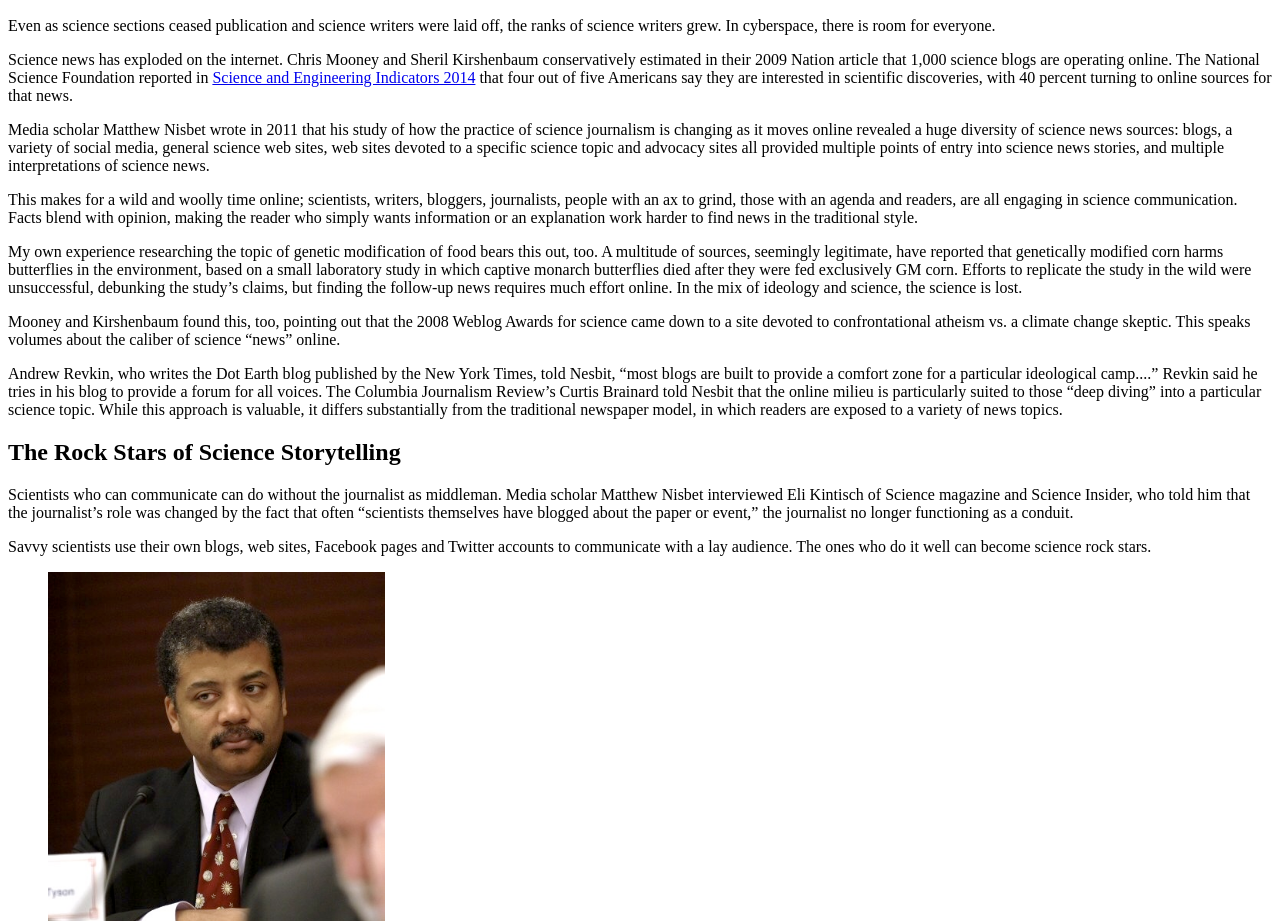
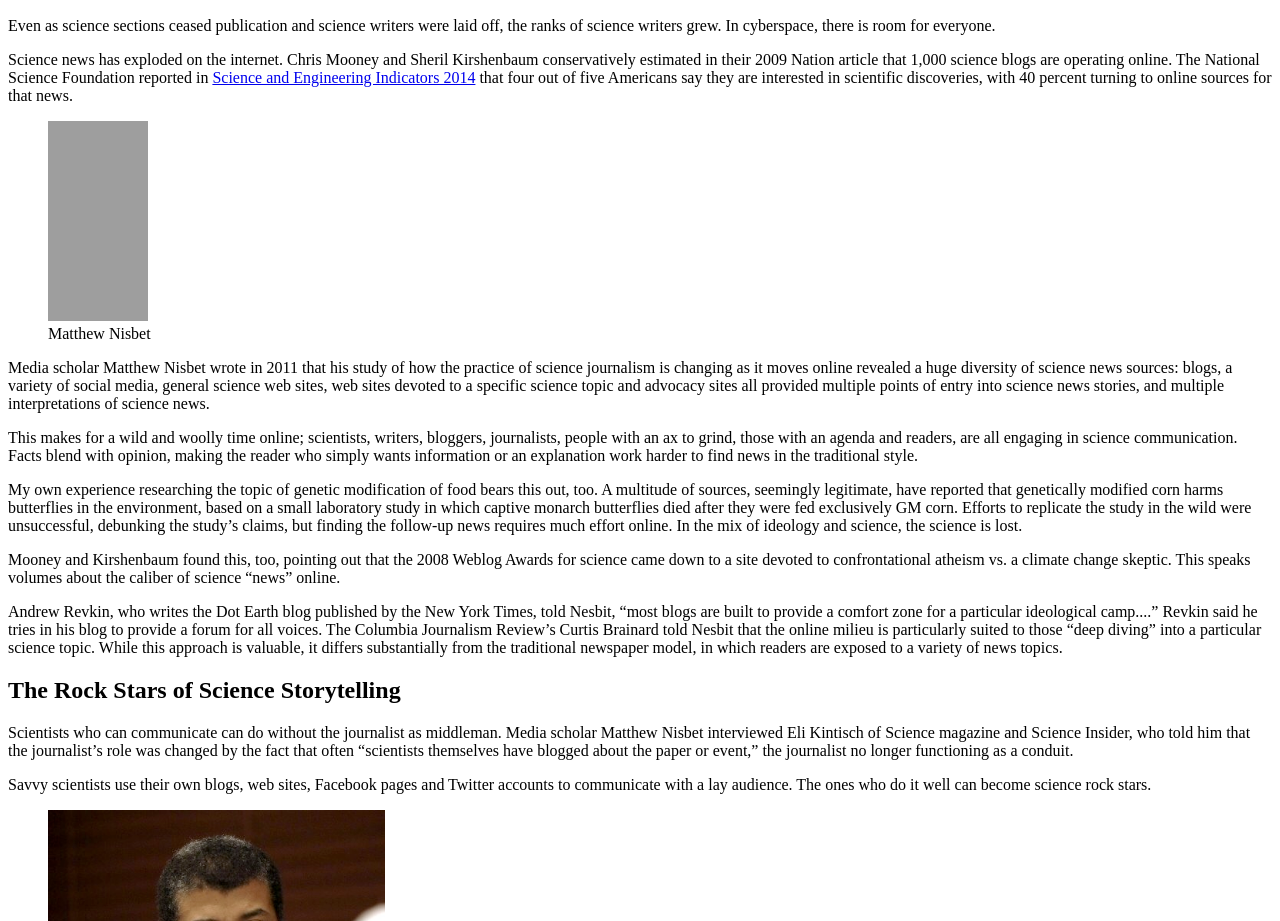
Before and after one commit to cindyspence/cindyspence.github.io, a plain HTML site: page classproject.html in a window 1280 px wide. Shown: the part 3196-4117 px from the top of the page. Drawn offline with Linux system fonts and the light colour scheme; grey boxes are pictures that could not be loaded.

Commit message:
nisbet image

```diff
--- a/classproject.html
+++ b/classproject.html
@@ -95,6 +95,9 @@
 </p>
 <p>Science news has exploded on the internet. Chris Mooney and Sheril Kirshenbaum conservatively estimated in their 2009 Nation article that 1,000 science blogs are operating online. The National Science Foundation reported in <a href="http://www.nsf.gov/statistics/seind14/">Science and Engineering Indicators 2014</a> that four out of five Americans say they are interested in scientific discoveries, with 40 percent turning to online sources for that news.
 </p>
+
+<figure class="right"><img src="scimages/nisbet.jpg" width="100" height="200" alt="nisbet" title="nisbet" class="right"/><figcaption>Matthew Nisbet</figcaption></figure>
+
 <p>Media scholar Matthew Nisbet wrote in 2011 that his study of how the practice of science journalism is changing as it moves online revealed a huge diversity of science news sources: blogs, a variety of social media, general science web sites, web sites devoted to a specific science topic and advocacy sites all provided multiple points of entry into science news stories, and multiple interpretations of science news.
 </p>
 <p>This makes for a wild and woolly time online; scientists, writers, bloggers, journalists, people with an ax to grind, those with an agenda and readers, are all engaging in science communication. Facts blend with opinion, making the reader who simply wants information or an explanation work harder to find news in the traditional style.
```
